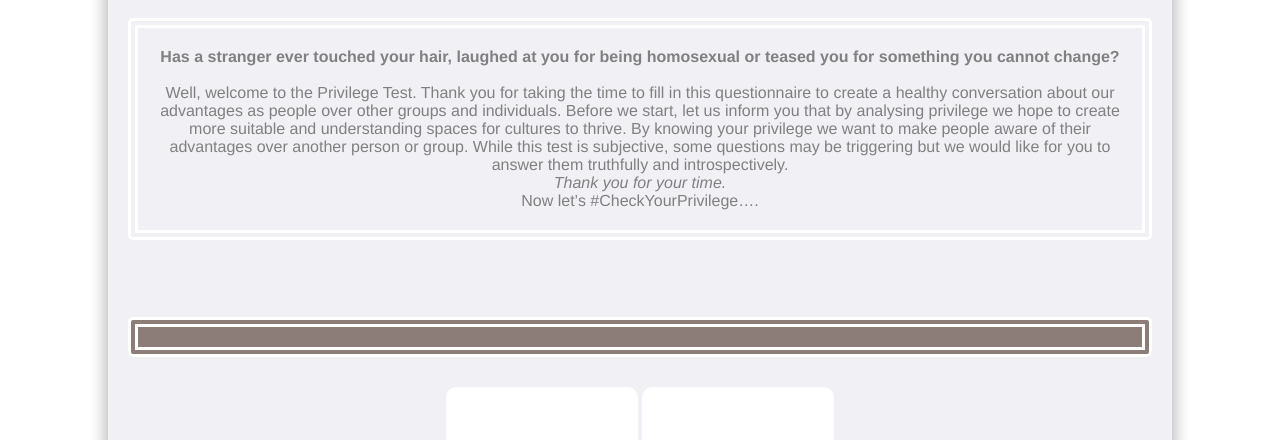
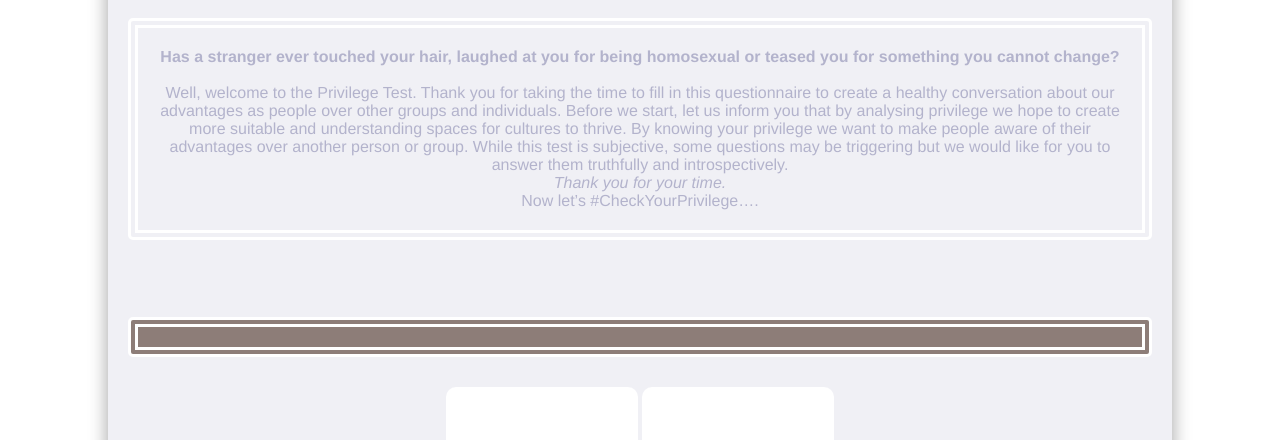
Before and after one commit to ctt-data/privilege, a plain HTML site: page index.html in a window 1280 px wide. Shown: the part 840-1280 px from the top of the page. Drawn offline with nearby package versions, Linux system fonts and the light colour scheme.

Commit message:
Update style.css

```diff
--- a/style.css
+++ b/style.css
@@ -30,7 +30,7 @@ img{
   border-style:double;
   border-width:10px;
   border-color:#fff;
-  color:grey;
+  color:#b3b3cc;
   padding:20px;
   width:auto;
   border-radius:5px;
```
